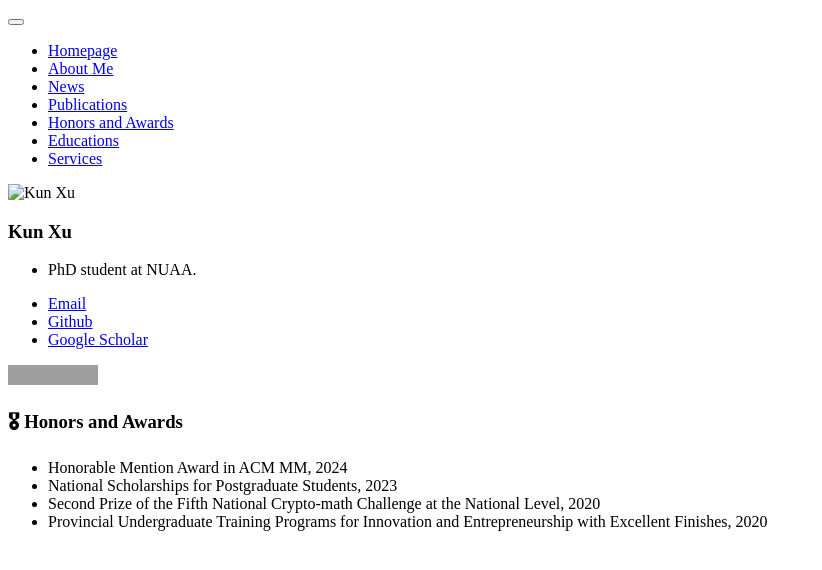
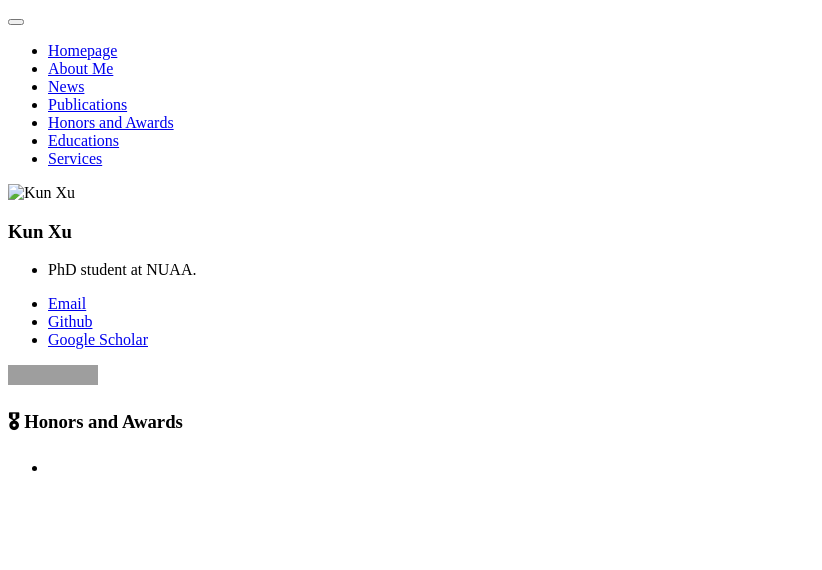
Before and after one commit to xukun12138/xukun12138.github.io, a Jekyll site: the page built from _pages/includes/honers.md, in a window 1280 px wide. Shown: the top 570 px of the page, without its empty margins (0-822 px from the left). Built offline with Jekyll 4.4.1, drawn with Linux system fonts in a browser that asks for light colours; our own code applies the rules of GitHub Pages for plain Markdown files; grey boxes are pictures that could not be loaded.

Commit message:
Update honers.md

```diff
--- a/_pages/includes/honers.md
+++ b/_pages/includes/honers.md
@@ -1,5 +1,2 @@
 # 🎖 Honors and Awards
-- Honorable Mention Award in ACM MM, 2024
-- National Scholarships for Postgraduate Students, 2023
-- Second Prize of the Fifth National Crypto-math Challenge at the National Level, 2020
-- Provincial Undergraduate Training Programs for Innovation and Entrepreneurship with Excellent Finishes, 2020
+-
```
